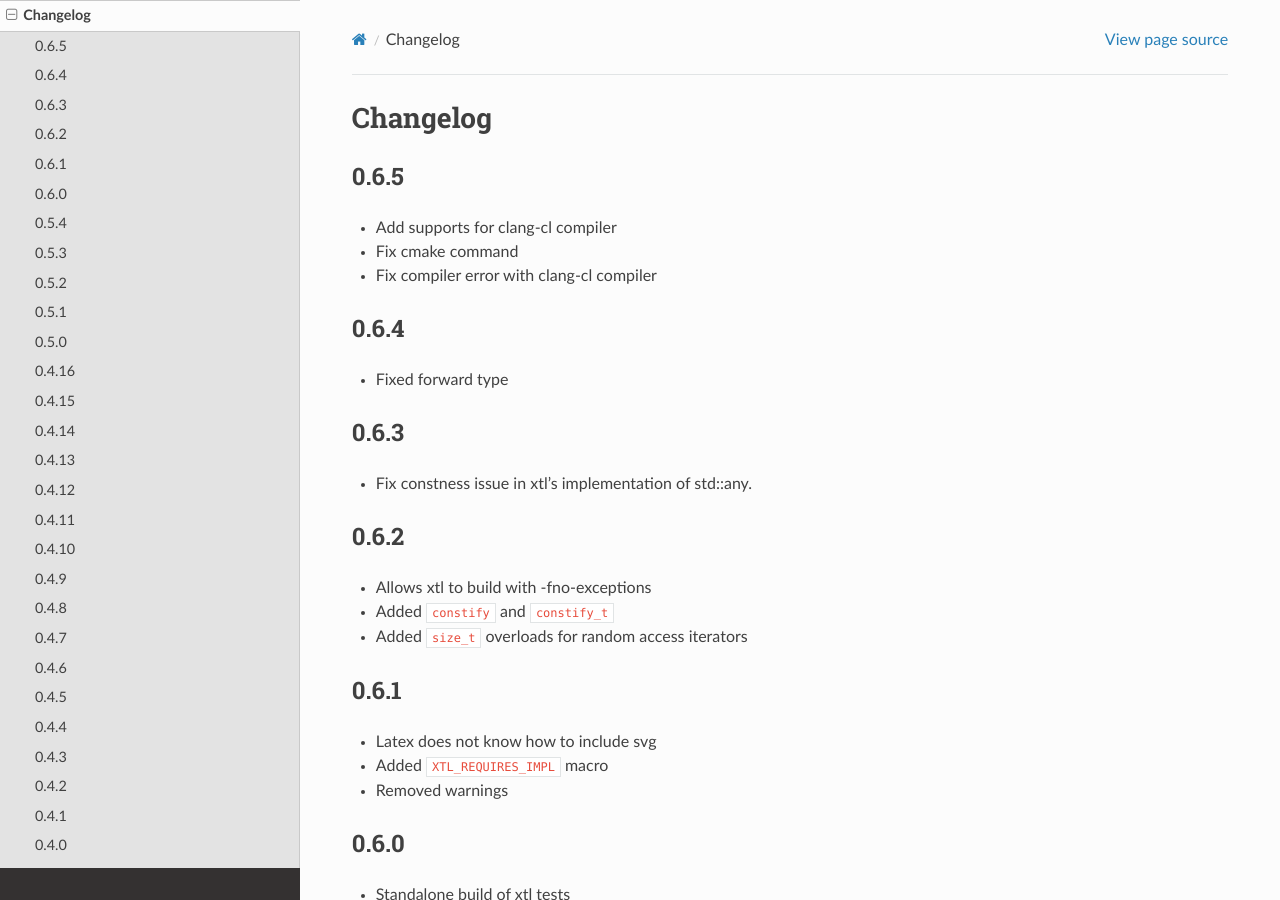
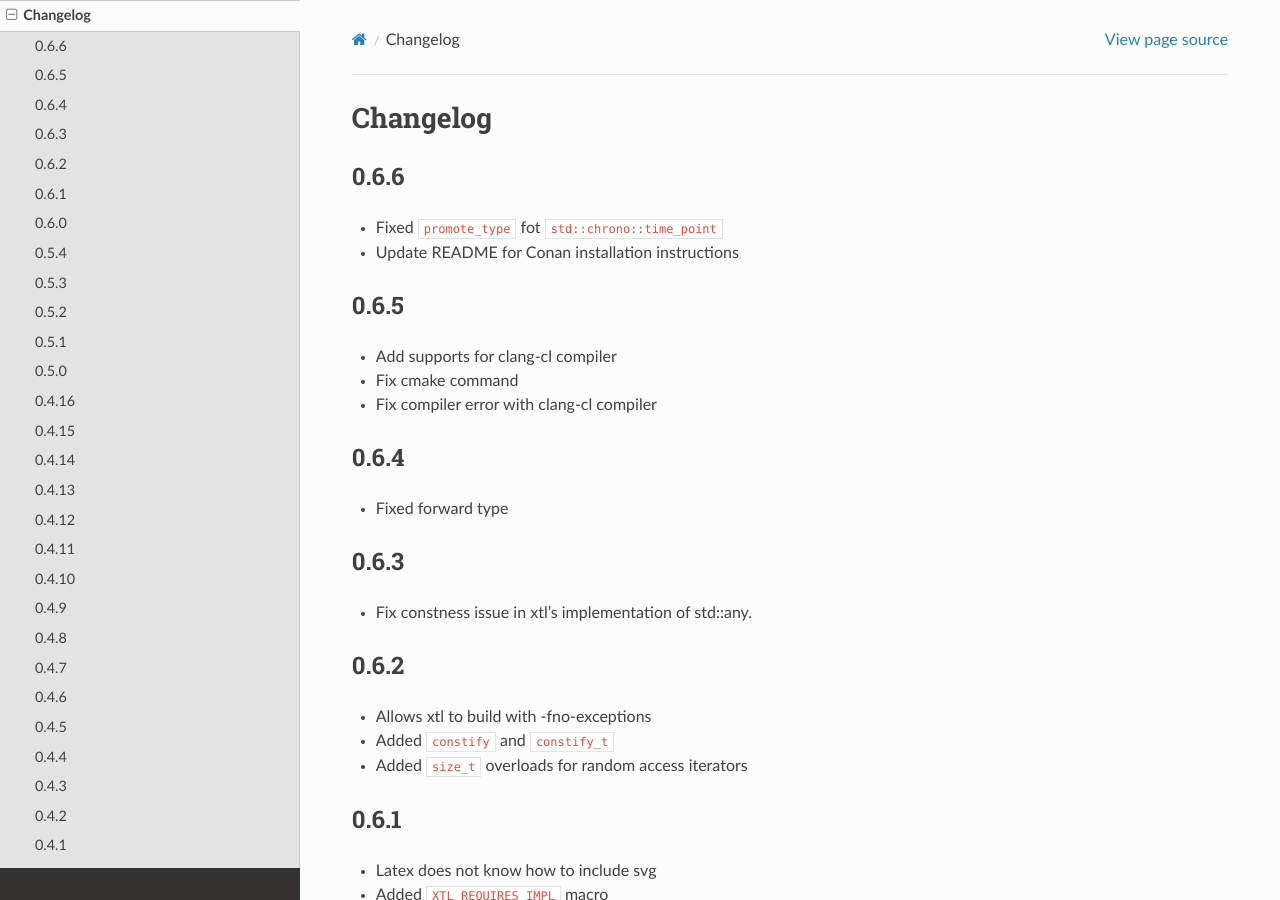
Before and after one commit to xtensor-stack/xtl, a Sphinx documentation site: the page built from docs/source/changelog.rst, in a window 1280 px wide and 900 px high. Built offline with Sphinx 7.4.7 and the Read the Docs theme 2.0.0, drawn with Linux system fonts in a browser that asks for light colours.

Commit message:
Release 0.6.6

```diff
--- a/docs/source/changelog.rst
+++ b/docs/source/changelog.rst
@@ -6,6 +6,12 @@
 
 Changelog
 =========
+
+0.6.6
+-----
+
+- Fixed ``promote_type`` fot ``std::chrono::time_point``
+- Update README for Conan installation instructions
 
 0.6.5
 -----
```
Also changed, not shown: 1 other file.
